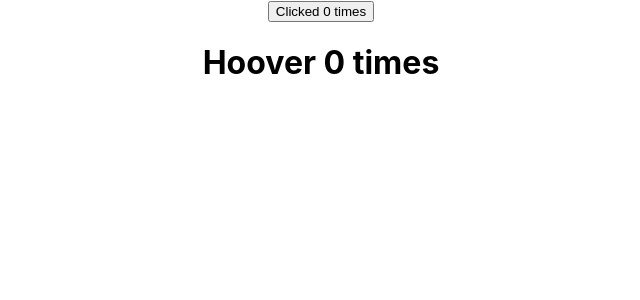
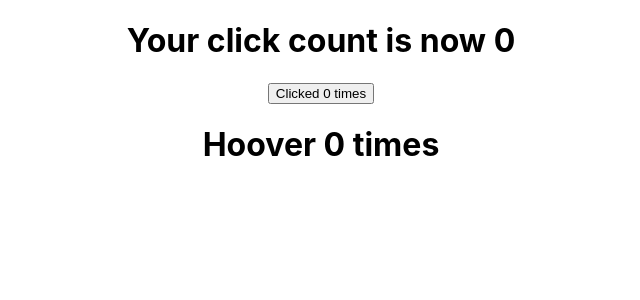
Before and after one commit to rocklessg/react23, a React (Create React App) app: page / in a window 1280 px wide. Shown: the top 300 px of the page, without its empty margins (319-959 px from the left). Built offline with nearby package versions, Linux system fonts and the light colour scheme.

Commit message:
Render Props 2

```diff
--- a/src/App.js
+++ b/src/App.js
@@ -20,6 +20,8 @@ import Hero from "./components/Hero"
 import ErrorBoundary from "./components/ErrorBoundary"
 import ClickCounter from "./components/ClickCounter"
 import HooverCounter from "./components/HooverCounter"
+import User from "./components/User"
+import Counters from "./components/Counters"
 
 // function App() {
 //   return (
@@ -50,8 +52,12 @@ class App extends Component {
     return(
       <div className="App">
 
-      < ClickCounter />
+        < Counters render={ (count, incrementCount) => (< Counter count={count} incrementCount={incrementCount}/> )} />
+        < Counters render={ (count, incrementCount) => (< HooverCounter count={count} incrementCount={incrementCount}/> )} />
+
+      {/* < ClickCounter />
       < HooverCounter />
+      < User render={(isLoggedIn) => isLoggedIn ? 'Abdulhafiz' : 'Guest'} /> */}
 
         {/* < ErrorBoundary>
           < Hero heroName="Batman" />
--- a/src/components/Counter.js
+++ b/src/components/Counter.js
@@ -2,32 +2,32 @@ import React, { Component } from 'react'
 
 class Counter extends Component {
 
-  constructor(props) {
-    super(props)
+  // constructor(props) {
+  //   super(props)
 
-    this.state = {
-       count: 0
-    }
-  }
+  //   this.state = {
+  //      count: 0
+  //   }
+  // }
 
-  incrementCount() {
-    // this.setState({
-    //   count: this.state.count + 1
-    // })
-    this.setState(
-      prevState => ({
-        count: prevState.count + 1
-      })
-    )
-    console.log(this.state.count)
-    // this.setState({ count: () => (
-    //  () => {
-    //   for (let index = 0; index < this.state.count.length; index++) {
-    //     const element = array[index];
-    //   }
-    //  }
-    // )})
-  }
+  // incrementCount() {
+  //   // this.setState({
+  //   //   count: this.state.count + 1
+  //   // })
+  //   this.setState(
+  //     prevState => ({
+  //       count: prevState.count + 1
+  //     })
+  //   )
+  //   console.log(this.state.count)
+  //   // this.setState({ count: () => (
+  //   //  () => {
+  //   //   for (let index = 0; index < this.state.count.length; index++) {
+  //   //     const element = array[index];
+  //   //   }
+  //   //  }
+  //   // )})
+  // }
 
   decrementCount() {
     // this.setState({ count: this.state.count-1})
@@ -52,17 +52,13 @@ class Counter extends Component {
   }
 
   render() {
+    const {count, incrementCount, decrementCountBy3, decrementCountBy5 } = this.props
     return (
       <div>
           <h1>
-              Count { this.state.count }
+              Your click count is now { count }
           </h1>
-          <button onClick={() => this.incrementCountBy5()}>
-              Count +
-          </button>
-          <button onClick={() => this.decrementCountBy3()}>
-              Count -
-          </button>
+          <button onClick={incrementCount}>Clicked {count} times</button>
       </div>
     )
   }
--- /dev/null
+++ b/src/components/Counters.js
@@ -0,0 +1,27 @@
+import React, { Component } from 'react'
+
+class Counters extends Component {
+    constructor(props) {
+        super(props)
+
+        this.state = {
+           count: 0
+        }
+      }
+
+  incrementCount = () => {
+      this.setState(prevState => {
+          return { count: prevState.count + 1 }
+      })
+  }
+
+  render() {
+    return (
+      <div>
+        {this.props.render(this.state.count, this.incrementCount)}
+      </div>
+    )
+  }
+}
+
+export default Counters
--- a/src/components/HooverCounter.js
+++ b/src/components/HooverCounter.js
@@ -1,25 +1,11 @@
 import React, { Component } from 'react'
 
 class HooverCounter extends Component {
-    constructor(props) {
-      super(props)
-
-      this.state = {
-         count: 0
-      }
-    }
-
-incrementCount = () => {
-    this.setState(prevState => {
-        return { count: prevState.count + 1 }
-    })
-}
-
   render() {
-    const {count} = this.state
+    const {count, incrementCount} = this.props
     return (
       <div>
-        <h1 onMouseOver={this.incrementCount}>Hoover {count} times</h1>
+        <h1 onMouseOver={incrementCount}>Hoover {count} times</h1>
       </div>
     )
   }
--- /dev/null
+++ b/src/components/User.js
@@ -0,0 +1,13 @@
+import React, { Component } from 'react'
+
+class User extends Component {
+  render() {
+    return (
+      <div>
+        {this.props.render(false)}
+      </div>
+    )
+  }
+}
+
+export default User
```
